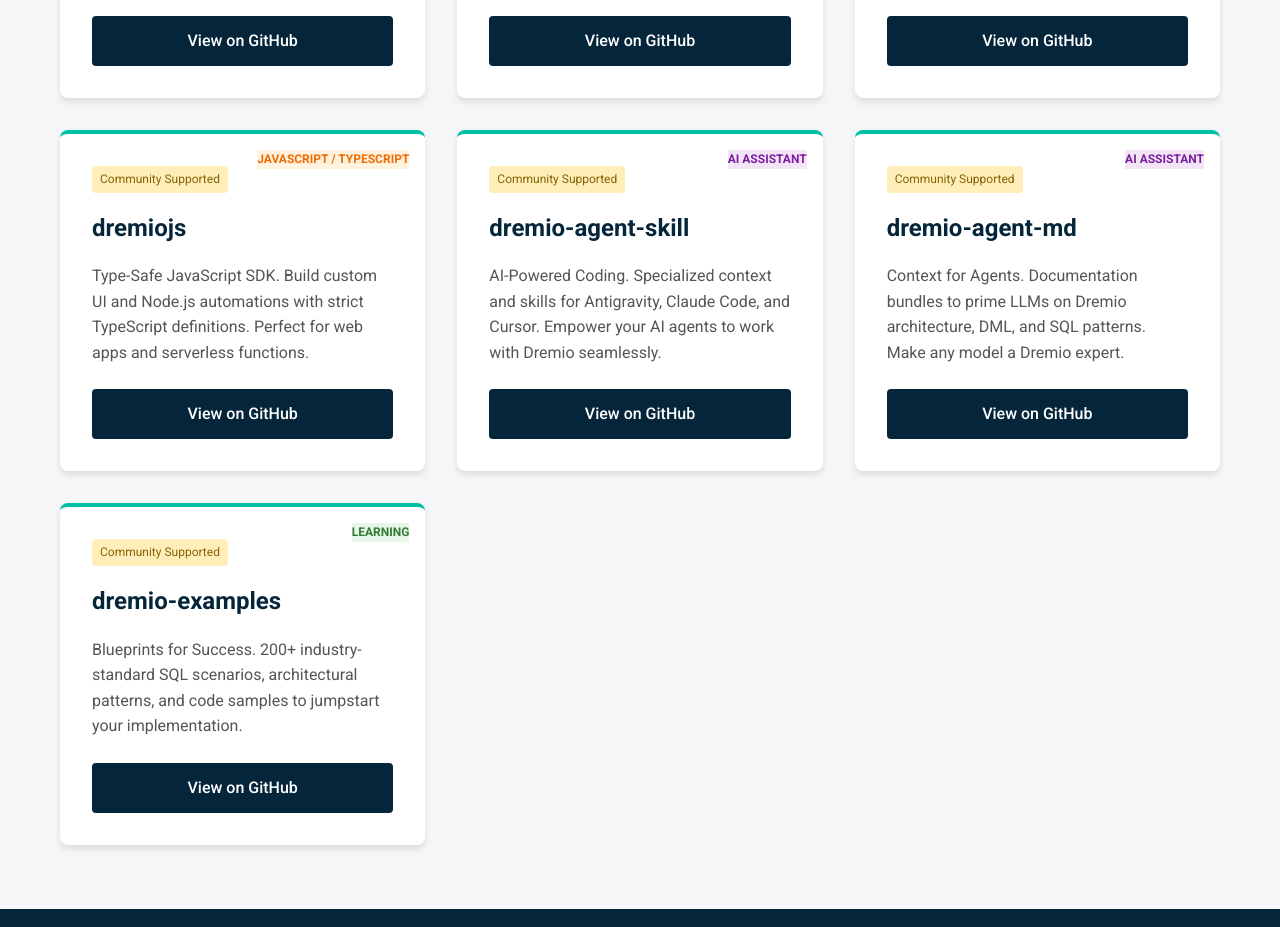
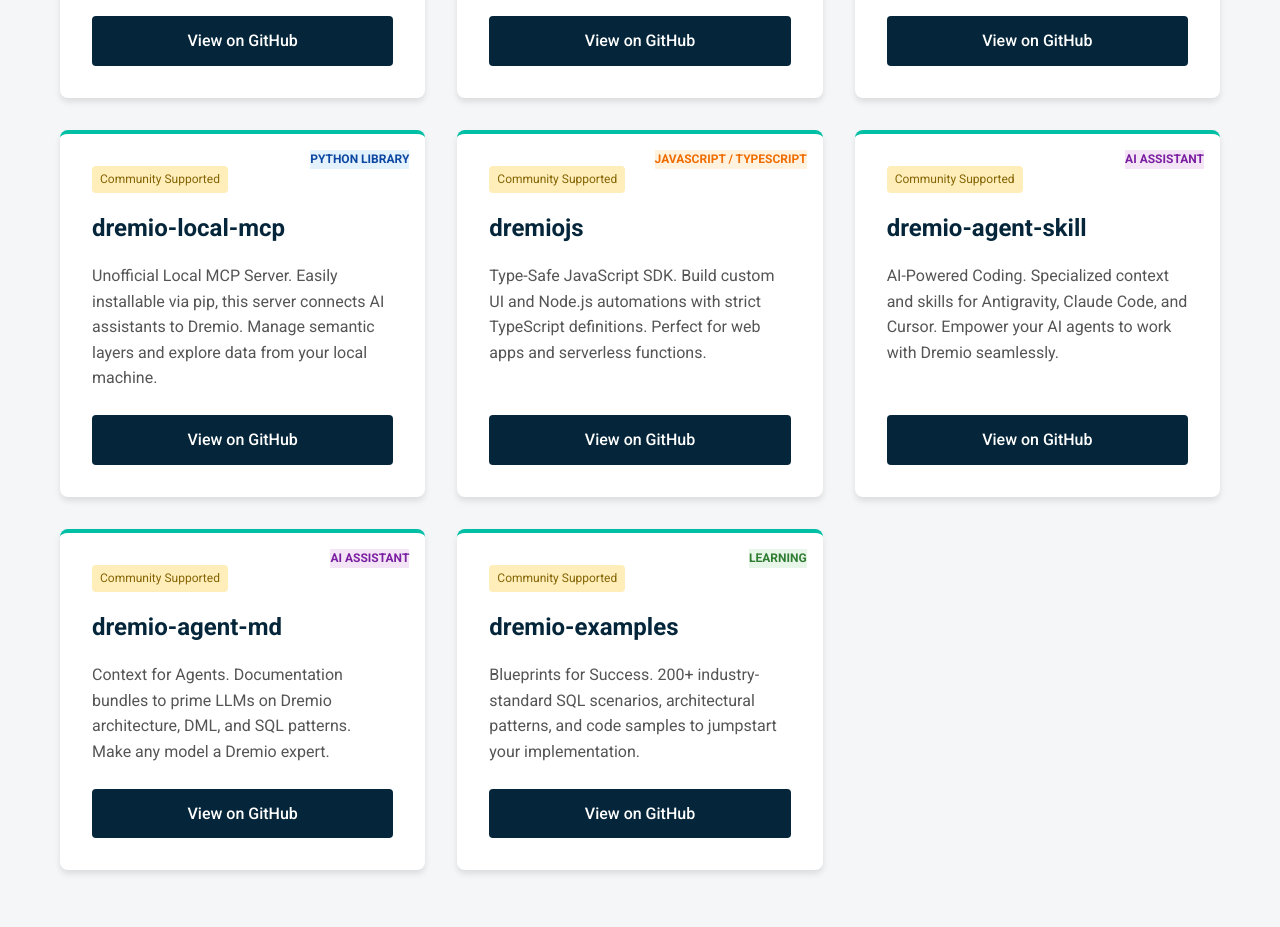
Before and after one commit to AlexMercedCoder/tools_dremio_com, a plain HTML site: page index.html in a window 1280 px wide. Shown: the part 880-1807 px from the top of the page. Drawn offline with Linux system fonts and the light colour scheme.

Commit message:
local mcp

```diff
--- a/index.html
+++ b/index.html
@@ -165,6 +165,15 @@
                     <a href="https://github.com/developer-advocacy-dremio/dremio-python-cli" target="_blank" class="btn-card">View on GitHub</a>
                 </article>
 
+                <!-- Local MCP -->
+                <article class="tool-card">
+                    <span class="tool-category badge-python">Python Library</span>
+                    <div class="support-badge">Community Supported</div>
+                    <h3>dremio-local-mcp</h3>
+                    <p>Unofficial Local MCP Server. Easily installable via pip, this server connects AI assistants to Dremio. Manage semantic layers and explore data from your local machine.</p>
+                    <a href="https://github.com/AlexMercedCoder/dremio-local-mcp" target="_blank" class="btn-card">View on GitHub</a>
+                </article>
+
                 <!-- Javascript SDK -->
                 <article class="tool-card">
                     <span class="tool-category badge-js">JavaScript / TypeScript</span>
```
Also changed, not shown: 1 other file.
